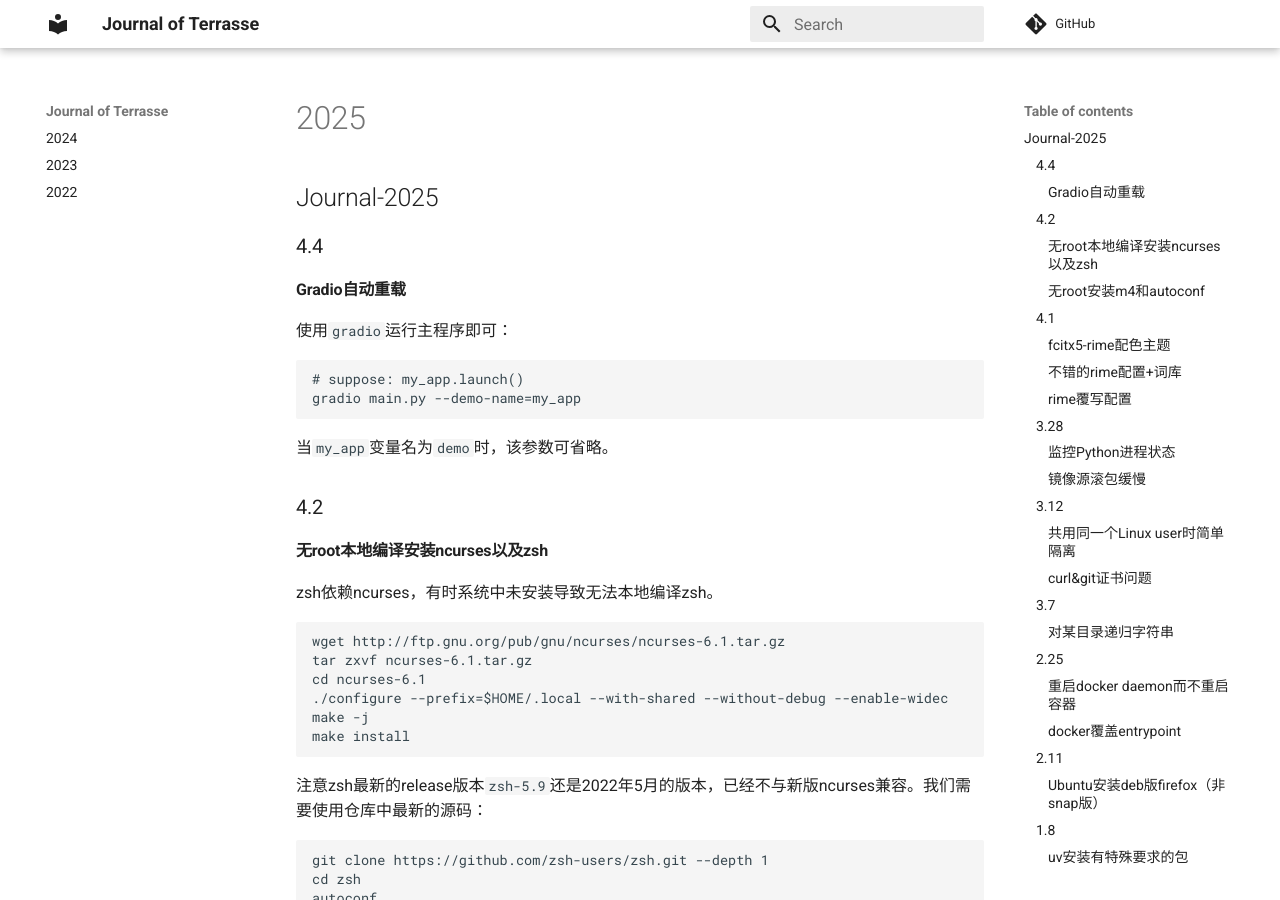
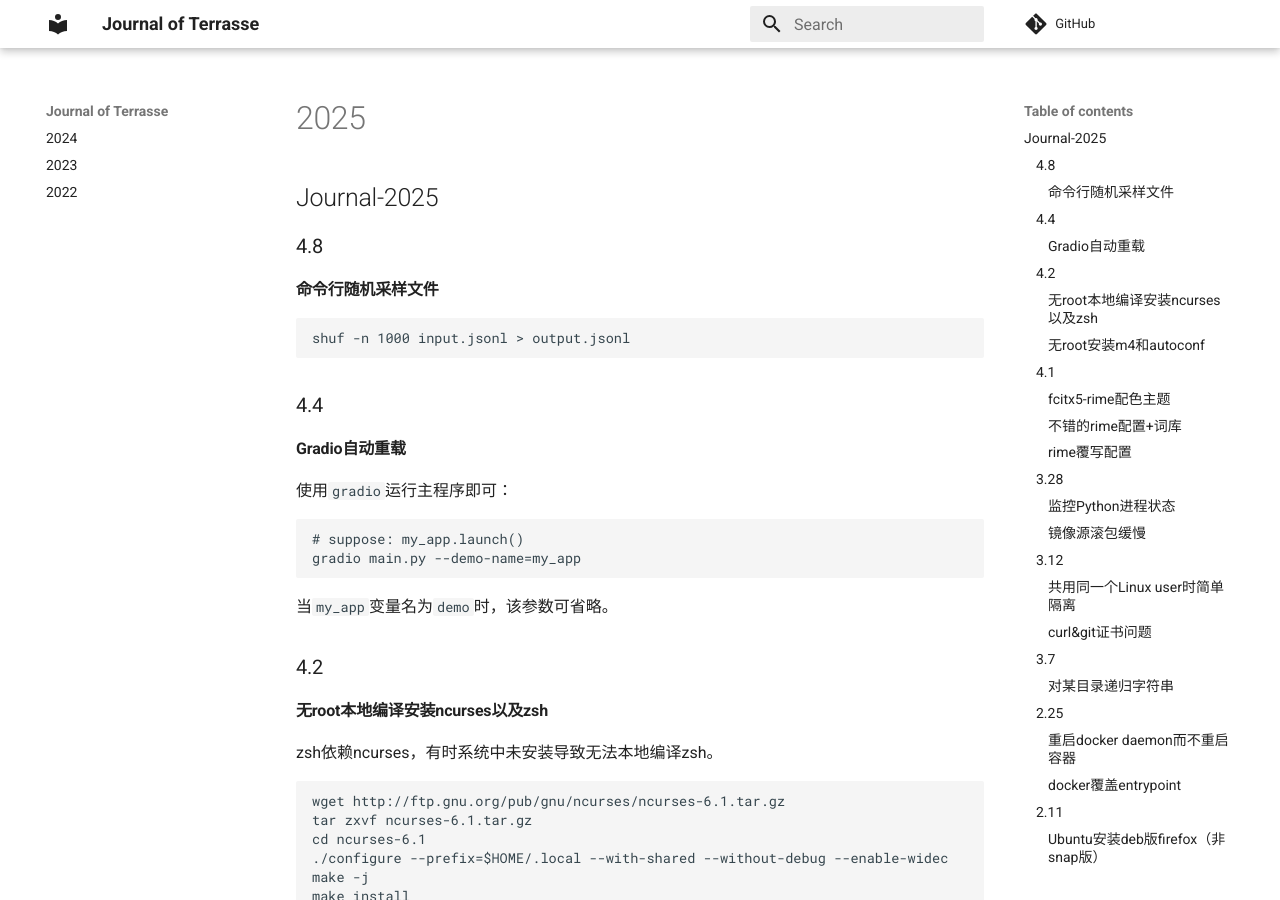
Before and after one commit to Jerry-Terrasse/journal, an MkDocs documentation site: the page built from docs/2025.md, in a window 1280 px wide and 900 px high. Built offline with MkDocs 1.6.1 and Material for MkDocs 9.7.7, drawn with Linux system fonts in a browser that asks for light colours; comment, search, counter and statistics services are not loaded.

Commit message:
update (Tue Apr  8 11:33:32 PM CST 2025)

````diff
--- a/docs/2025.md
+++ b/docs/2025.md
@@ -1,4 +1,12 @@
 ## Journal-2025
+
+### 4.8
+
+#### 命令行随机采样文件
+
+```shell
+shuf -n 1000 input.jsonl > output.jsonl
+```
 
 ### 4.4
 
````
